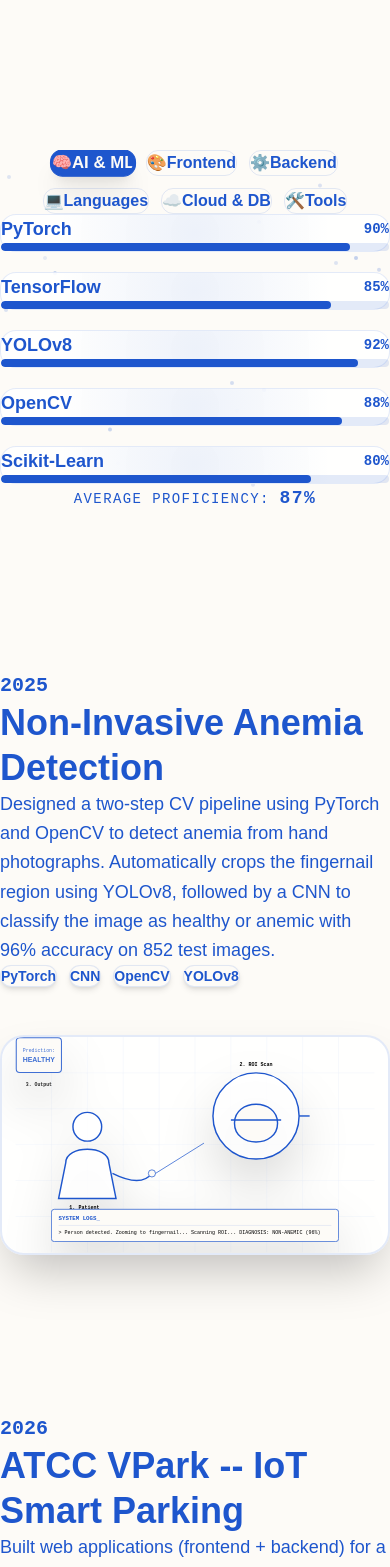
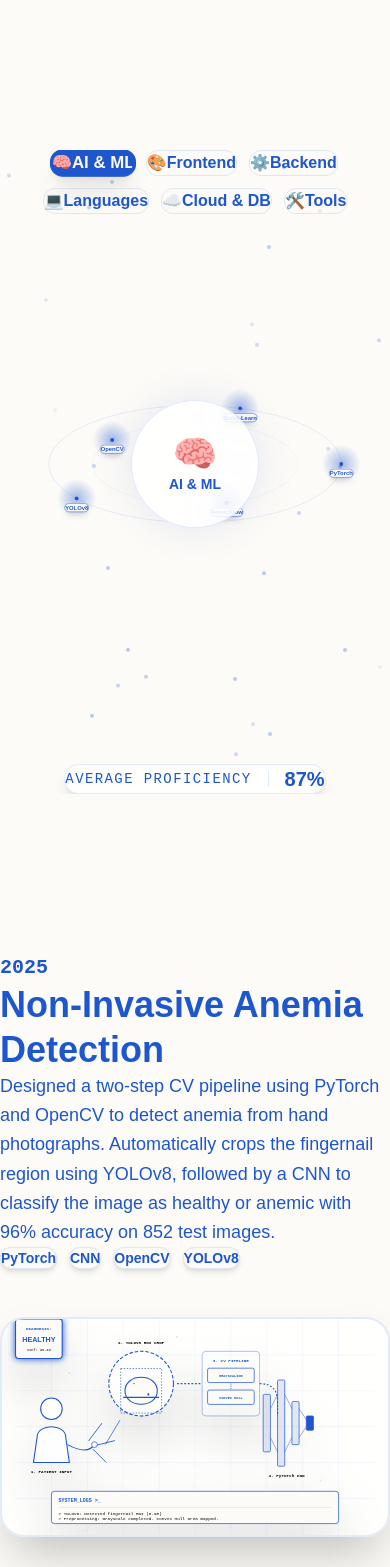
Before and after one commit to 22MIS1157/22MIS1157.github.io, a React (Vite) app: page / in a window 390 px wide. Shown: the part 2140-3707 px from the top of the page. Built offline with nearby package versions, Linux system fonts and the light colour scheme.

Commit message:
feat: redesign Anemia SVG to highly complex CV pipeline and re-implement Skills with CSS orbital animations

```diff
--- a/src/components/Projects.jsx
+++ b/src/components/Projects.jsx
@@ -31,79 +31,147 @@ export default function Projects() {
           <div className="w-full aspect-video rounded-3xl border-2 border-[var(--glass-border)] bg-[var(--glass-bg)] shadow-2xl overflow-hidden relative flex items-center justify-center p-4">
             <svg className="w-full h-full drop-shadow-2xl" viewBox="0 0 1000 600" preserveAspectRatio="xMidYMid meet">
 
-              {/* Background Grid */}
-              <g opacity="0.1">
+              {/* Background Grid & Particles */}
+              <g opacity="0.15">
                 <path d="M0,100 L1000,100 M0,200 L1000,200 M0,300 L1000,300 M0,400 L1000,400 M0,500 L1000,500" stroke="var(--fg)" strokeWidth="1"/>
                 <path d="M100,0 L100,600 M200,0 L200,600 M300,0 L300,600 M400,0 L400,600 M500,0 L500,600 M600,0 L600,600 M700,0 L700,600 M800,0 L800,600 M900,0 L900,600" stroke="var(--fg)" strokeWidth="1"/>
+                {/* Floating data nodes */}
+                <circle cx="150" cy="150" r="3" fill="var(--fg)" />
+                <circle cx="850" cy="450" r="3" fill="var(--fg)" />
+                <circle cx="450" cy="50" r="3" fill="var(--fg)" />
               </g>
 
-              {/* 1. Person Silhouette */}
-              <g transform="translate(100, 200)">
-                <circle cx="100" cy="50" r="40" fill="var(--glass-bg)" stroke="var(--fg)" strokeWidth="4"/>
-                <path d="M40,150 C40,100 160,100 160,150 L180,250 L20,250 Z" fill="var(--glass-bg)" stroke="var(--fg)" strokeWidth="4"/>
-                {/* Arm and Hand */}
-                <path d="M170,180 Q250,220 280,180" fill="none" stroke="var(--fg)" strokeWidth="4"/>
-                <circle cx="280" cy="180" r="10" fill="var(--bg)" stroke="var(--fg)" strokeWidth="2"/>
-                <text x="50" y="280" fill="var(--text-muted)" fontFamily="var(--font-mono)" fontSize="14" fontWeight="bold">1. Patient</text>
+              {/* 1. Patient Scan Phase */}
+              <g transform="translate(40, 200)">
+                <circle cx="60" cy="50" r="30" fill="var(--glass-bg)" stroke="var(--fg)" strokeWidth="3"/>
+                <path d="M20,130 C20,90 100,90 100,130 L110,200 L10,200 Z" fill="var(--glass-bg)" stroke="var(--fg)" strokeWidth="3"/>
+                <path d="M105,150 Q160,180 180,150" fill="none" stroke="var(--fg)" strokeWidth="3"/>
+                <circle cx="180" cy="150" r="8" fill="var(--bg)" stroke="var(--fg)" strokeWidth="2"/>
+
+                {/* Scan rays */}
+                <motion.path
+                  animate={{ opacity: [0, 1, 0], scale: [0.8, 1.2, 0.8] }}
+                  transition={{ duration: 2, repeat: Infinity }}
+                  d="M170,140 L200,100 M190,150 L230,140 M180,160 L210,190" stroke="var(--accent)" strokeWidth="2" strokeLinecap="round"
+                />
+                <text x="60" y="230" fill="var(--text-muted)" fontFamily="var(--font-mono)" fontSize="12" fontWeight="bold" textAnchor="middle">1. PATIENT INPUT</text>
               </g>
 
-              {/* Zoom lens connecting line */}
+              {/* Data Flow Line 1 */}
               <motion.path
                 initial={{ pathLength: 0 }}
                 animate={{ pathLength: 1 }}
-                transition={{ duration: 3, repeat: Infinity, times: [0, 0.5, 1] }}
-                d="M390,380 L550,280" stroke="var(--accent)" strokeWidth="2" strokeDasharray="5 5" fill="none"
+                transition={{ duration: 2, repeat: Infinity }}
+                d="M250,350 L310,250" stroke="var(--accent)" strokeWidth="2" strokeDasharray="5 5" fill="none"
               />
 
-              {/* 2. Zoomed In View & Scanning */}
-              <g transform="translate(550, 100)">
-                <circle cx="120" cy="120" r="120" fill="var(--glass-bg)" stroke="var(--fg)" strokeWidth="4"/>
-                {/* Big Fingernail */}
-                <path d="M60,140 C60,70 180,70 180,140 C180,210 60,210 60,140 Z" fill="var(--bg)" stroke="var(--fg)" strokeWidth="4"/>
+              {/* 2. YOLOv8 ROI Extraction (Zoomed Nail) */}
+              <g transform="translate(250, 80)">
+                <circle cx="100" cy="100" r="90" fill="var(--glass-bg)" stroke="var(--fg)" strokeWidth="3" strokeDasharray="10 5"/>
+                {/* Nail Shape */}
+                <path d="M55,120 C55,70 145,70 145,120 C145,170 55,170 55,120 Z" fill="var(--bg)" stroke="var(--fg)" strokeWidth="3"/>
 
-                {/* Laser scan line over zoomed nail */}
-                <motion.line
-                  initial={{ y1: 70, y2: 70, opacity: 0 }}
-                  animate={{ y1: [70, 190, 70], y2: [70, 190, 70], opacity: [0, 1, 1, 0] }}
-                  transition={{ duration: 3, repeat: Infinity, times: [0, 0.2, 0.8, 1] }}
-                  x1="50" x2="190" stroke="var(--accent)" strokeWidth="4"
+                {/* YOLO Bounding Box */}
+                <motion.rect
+                  animate={{ opacity: [0.3, 1, 0.3], scale: [0.95, 1.05, 0.95] }}
+                  transition={{ duration: 1.5, repeat: Infinity }}
+                  x="45" y="60" width="110" height="120" fill="none" stroke="var(--accent)" strokeWidth="2" strokeDasharray="4 4"
                 />
 
-                <text x="120" y="-20" fill="var(--text-muted)" fontFamily="var(--font-mono)" fontSize="14" fontWeight="bold" textAnchor="middle">2. ROI Scan</text>
+                {/* Laser Scanner */}
+                <motion.line
+                  initial={{ y1: 65, y2: 65 }}
+                  animate={{ y1: [65, 175, 65], y2: [65, 175, 65] }}
+                  transition={{ duration: 3, repeat: Infinity, ease: "linear" }}
+                  x1="50" x2="150" stroke="var(--accent)" strokeWidth="3"
+                />
+
+                {/* Extraction Nodes */}
+                <motion.circle animate={{ r: [2, 4, 2] }} transition={{ duration: 0.5, repeat: Infinity }} cx="80" cy="100" fill="var(--accent)"/>
+                <motion.circle animate={{ r: [2, 4, 2] }} transition={{ duration: 0.7, repeat: Infinity }} cx="120" cy="130" fill="var(--accent)"/>
+
+                <text x="100" y="-10" fill="var(--text-muted)" fontFamily="var(--font-mono)" fontSize="12" fontWeight="bold" textAnchor="middle">2. YOLOv8 ROI CROP</text>
               </g>
 
-              {/* Data flow to output */}
+              {/* Data Flow Line 2 */}
               <motion.path
-                initial={{ pathLength: 0 }}
-                animate={{ pathLength: 1 }}
-                transition={{ duration: 3, repeat: Infinity, delay: 1 }}
-                d="M790,220 L850,220" stroke="var(--accent)" strokeWidth="4" strokeDasharray="10 10" fill="none"
+                initial={{ strokeDashoffset: 20 }}
+                animate={{ strokeDashoffset: 0 }}
+                transition={{ duration: 1, repeat: Infinity, ease: "linear" }}
+                d="M450,180 L520,180" stroke="var(--fg)" strokeWidth="3" strokeDasharray="5 5" fill="none"
               />
 
-              {/* 3. Final Output */}
+              {/* 3. Computer Vision Preprocessing Pipeline */}
+              <g transform="translate(520, 90)">
+                <rect x="0" y="0" width="160" height="180" fill="var(--glass-bg)" stroke="var(--fg)" strokeWidth="2" rx="10" opacity="0.5"/>
+                <text x="80" y="30" fill="var(--fg)" fontFamily="var(--font-mono)" fontSize="12" fontWeight="bold" textAnchor="middle">3. CV PIPELINE</text>
+
+                {/* Grayscale Block */}
+                <motion.g animate={{ y: [0, -3, 0] }} transition={{ duration: 2, repeat: Infinity }}>
+                  <rect x="15" y="50" width="130" height="40" fill="var(--bg)" stroke="var(--accent)" strokeWidth="2" rx="5"/>
+                  <text x="80" y="75" fill="var(--accent)" fontFamily="var(--font-mono)" fontSize="10" fontWeight="bold" textAnchor="middle">GRAYSCALING</text>
+                </motion.g>
+
+                <path d="M80,90 L80,110" stroke="var(--fg)" strokeWidth="2" strokeDasharray="3 3"/>
+
+                {/* Convex Hull Block */}
+                <motion.g animate={{ y: [0, -3, 0] }} transition={{ duration: 2, repeat: Infinity, delay: 0.5 }}>
+                  <rect x="15" y="110" width="130" height="40" fill="var(--bg)" stroke="var(--accent)" strokeWidth="2" rx="5"/>
+                  <text x="80" y="135" fill="var(--accent)" fontFamily="var(--font-mono)" fontSize="10" fontWeight="bold" textAnchor="middle">CONVEX HULL</text>
+                </motion.g>
+              </g>
+
+              {/* Data Flow Line 3 */}
+              <motion.path
+                initial={{ strokeDashoffset: 20 }}
+                animate={{ strokeDashoffset: 0 }}
+                transition={{ duration: 1, repeat: Infinity, ease: "linear" }}
+                d="M680,180 Q730,180 730,230 L730,270" stroke="var(--fg)" strokeWidth="3" strokeDasharray="5 5" fill="none"
+              />
+
+              {/* 4. Deep Learning CNN Classification */}
+              <g transform="translate(730, 290)">
+                {/* CNN Layers Visualization */}
+                <rect x="-40" y="-80" width="20" height="160" fill="var(--glass-border)" stroke="var(--fg)" strokeWidth="2" rx="3"/>
+                <rect x="0" y="-120" width="20" height="240" fill="var(--glass-border)" stroke="var(--fg)" strokeWidth="2" rx="3"/>
+                <rect x="40" y="-60" width="20" height="120" fill="var(--glass-border)" stroke="var(--fg)" strokeWidth="2" rx="3"/>
+                <rect x="80" y="-20" width="20" height="40" fill="var(--accent)" stroke="var(--fg)" strokeWidth="2" rx="3"/>
+
+                {/* Neural Network Connections */}
+                <motion.path
+                  animate={{ opacity: [0.1, 1, 0.1] }}
+                  transition={{ duration: 1.5, repeat: Infinity }}
+                  d="M-20,-40 L0,-80 M-20,40 L0,80 M20,-80 L40,-40 M20,80 L40,40 M60,-40 L80,-10 M60,40 L80,10" stroke="var(--accent)" strokeWidth="1.5" fill="none"
+                />
+
+                <text x="25" y="150" fill="var(--text-muted)" fontFamily="var(--font-mono)" fontSize="12" fontWeight="bold" textAnchor="middle">4. PyTorch CNN</text>
+              </g>
+
+              {/* 5. Final Output Diagnostic Panel */}
               <motion.g
-                initial={{ opacity: 0, scale: 0.8 }}
-                animate={{ opacity: [0, 0, 1, 1], scale: [0.8, 0.8, 1, 1] }}
-                transition={{ duration: 3, repeat: Infinity, times: [0, 0.6, 0.7, 1] }}
-                transform="translate(850, 170)"
+                initial={{ opacity: 0, scale: 0.9 }}
+                animate={{ opacity: [0, 1, 1, 0], scale: [0.9, 1, 1, 0.9] }}
+                transition={{ duration: 6, repeat: Infinity, times: [0, 0.1, 0.9, 1] }}
+                transform="translate(850, 200)"
               >
-                <rect x="0" y="0" width="130" height="100" fill="var(--bg)" stroke="var(--accent)" strokeWidth="3" rx="10"/>
-                <text x="65" y="40" fill="var(--fg)" fontFamily="var(--font-mono)" fontSize="14" textAnchor="middle">Prediction:</text>
-                <text x="65" y="70" fill="var(--accent)" fontFamily="var(--font-outfit)" fontSize="20" fontWeight="bold" textAnchor="middle">HEALTHY</text>
-                <text x="65" y="140" fill="var(--text-muted)" fontFamily="var(--font-mono)" fontSize="14" fontWeight="bold" textAnchor="middle">3. Output</text>
+                <rect x="0" y="0" width="130" height="110" fill="var(--bg)" stroke="var(--accent)" strokeWidth="3" rx="8" style={{ filter: 'drop-shadow(0 0 10px var(--accent))' }}/>
+                <text x="65" y="30" fill="var(--fg)" fontFamily="var(--font-mono)" fontSize="12" fontWeight="bold" textAnchor="middle">DIAGNOSIS:</text>
+                <text x="65" y="65" fill="var(--accent)" fontFamily="var(--font-outfit)" fontSize="20" fontWeight="bold" textAnchor="middle">HEALTHY</text>
+                <text x="65" y="90" fill="var(--text-muted)" fontFamily="var(--font-mono)" fontSize="10" textAnchor="middle">Conf: 96.4%</text>
               </motion.g>
 
-              {/* Final Output Log */}
+              {/* System Console Logs (Bottom) */}
               <motion.g
                 initial={{ opacity: 0 }}
                 animate={{ opacity: [0, 1, 1, 0] }}
-                transition={{ duration: 3, repeat: Infinity, times: [0, 0.7, 0.9, 1] }}
+                transition={{ duration: 6, repeat: Infinity, times: [0, 0.1, 0.9, 1] }}
                 transform="translate(100, 480)"
               >
                 <rect x="0" y="0" width="800" height="90" fill="var(--bg)" stroke="var(--accent)" strokeWidth="2" rx="8"/>
-                <text x="20" y="30" fill="var(--fg)" fontFamily="var(--font-mono)" fontSize="16" fontWeight="bold">SYSTEM LOGS_</text>
+                <text x="20" y="30" fill="var(--accent)" fontFamily="var(--font-mono)" fontSize="14" fontWeight="bold">SYSTEM_LOGS &gt;_</text>
                 <line x1="20" y1="45" x2="780" y2="45" stroke="var(--glass-border)" strokeWidth="2"/>
-                <text x="20" y="70" fill="var(--text-muted)" fontFamily="var(--font-mono)" fontSize="14">&gt; Person detected. Zooming to fingernail... Scanning ROI... DIAGNOSIS: NON-ANEMIC (96%)</text>
+                <text x="20" y="65" fill="var(--text-muted)" fontFamily="var(--font-mono)" fontSize="12">&gt; YOLOv8: Detected fingernail ROI (0.98)</text>
+                <text x="20" y="80" fill="var(--text-muted)" fontFamily="var(--font-mono)" fontSize="12">&gt; Preprocessing: Grayscale completed. Convex Hull area mapped.</text>
               </motion.g>
 
             </svg>
--- a/src/components/Skills.jsx
+++ b/src/components/Skills.jsx
@@ -1,6 +1,5 @@
-import { useState, useRef } from 'react';
-import { motion, useMotionValue, useSpring, useTransform, AnimatePresence } from 'framer-motion';
-import { useTheme } from './ThemeContext';
+import { useState, useEffect } from 'react';
+import { motion, AnimatePresence } from 'framer-motion';
 
 const categories = [
   {
@@ -70,72 +69,116 @@ const categories = [
   },
 ];
 
-/* ── 3D-tilt skill card (hover-driven) ─────────────────── */
-function SkillCard({ skill, index }) {
-  const ref = useRef(null);
-  const x = useMotionValue(0);
-  const y = useMotionValue(0);
-  const rotateX = useSpring(useTransform(y, [-0.5, 0.5], [15, -15]), { stiffness: 200, damping: 20 });
-  const rotateY = useSpring(useTransform(x, [-0.5, 0.5], [-15, 15]), { stiffness: 200, damping: 20 });
-
-  function handleMouse(e) {
-    const rect = ref.current.getBoundingClientRect();
-    const px = (e.clientX - rect.left) / rect.width - 0.5;
-    const py = (e.clientY - rect.top) / rect.height - 0.5;
-    x.set(px);
-    y.set(py);
-  }
-
-  function handleLeave() {
-    x.set(0);
-    y.set(0);
-  }
+/* ── Orbital System Component ─────────────────── */
+function OrbitalSystem({ category }) {
+  const numSkills = category.skills.length;
+  const radiusX = 300;
+  const radiusY = 120;
 
   return (
+    <div className="relative w-full max-w-4xl mx-auto h-[500px] flex items-center justify-center pointer-events-none">
+
+      {/* Central Hub */}
       <motion.div
-      ref={ref}
-      onMouseMove={handleMouse}
-      onMouseLeave={handleLeave}
-      initial={{ opacity: 0, y: 30 }}
-      animate={{ opacity: 1, y: 0 }}
-      transition={{ duration: 0.5, delay: index * 0.06 }}
-      style={{ rotateX, rotateY, transformStyle: 'preserve-3d' }}
-      className="group relative p-5 rounded-2xl border border-[var(--glass-border)] bg-[var(--glass-bg)] backdrop-blur-md cursor-pointer hover:border-[var(--accent)] transition-colors duration-300"
+        initial={{ scale: 0, opacity: 0 }}
+        animate={{ scale: 1, opacity: 1 }}
+        transition={{ type: 'spring', bounce: 0.5, duration: 1 }}
+        className="absolute z-20 flex flex-col items-center justify-center w-32 h-32 rounded-full border border-[var(--glass-border)] bg-[var(--glass-bg)] backdrop-blur-xl shadow-[0_0_40px_var(--glass-border)]"
       >
-      {/* Glow on hover */}
-      <div className="absolute inset-0 rounded-2xl opacity-0 group-hover:opacity-100 transition-opacity duration-500 pointer-events-none"
-        style={{ background: 'radial-gradient(circle at 50% 50%, var(--accent), transparent 70%)', opacity: 0.08 }}
+        <span className="text-4xl mb-1">{category.icon}</span>
+        <span className="font-bold text-[var(--fg)] text-sm">{category.name}</span>
+      </motion.div>
+
+      {/* Orbits */}
+      <svg className="absolute inset-0 w-full h-full pointer-events-none" viewBox="-400 -250 800 500">
+        <defs>
+          <radialGradient id="glow" cx="50%" cy="50%" r="50%">
+            <stop offset="0%" stopColor="var(--accent)" stopOpacity="0.4" />
+            <stop offset="100%" stopColor="var(--accent)" stopOpacity="0" />
+          </radialGradient>
+        </defs>
+
+        {/* Orbit Rings */}
+        <motion.ellipse
+          initial={{ pathLength: 0, opacity: 0 }}
+          animate={{ pathLength: 1, opacity: 0.2 }}
+          transition={{ duration: 2, ease: "easeInOut" }}
+          cx="0" cy="0" rx={radiusX} ry={radiusY}
+          fill="none" stroke="var(--fg)" strokeWidth="1" strokeDasharray="4 8"
+        />
+        <motion.ellipse
+          initial={{ pathLength: 0, opacity: 0 }}
+          animate={{ pathLength: 1, opacity: 0.1 }}
+          transition={{ duration: 2.5, ease: "easeInOut" }}
+          cx="0" cy="0" rx={radiusX * 0.7} ry={radiusY * 0.7}
+          fill="none" stroke="var(--fg)" strokeWidth="1" strokeDasharray="4 8"
         />
 
-      <div className="flex items-center justify-between mb-3 relative z-10">
-        <span className="text-lg font-bold text-[var(--fg)] group-hover:text-[var(--accent)] transition-colors duration-300">{skill.name}</span>
-        <span className="font-mono text-sm text-[var(--accent)] font-bold">{skill.level}%</span>
+        {/* Orbiting Skill Nodes */}
+        {category.skills.map((skill, index) => {
+          const angleOffset = (index / numSkills) * Math.PI * 2;
+          // Alternate rings
+          const rx = index % 2 === 0 ? radiusX : radiusX * 0.7;
+          const ry = index % 2 === 0 ? radiusY : radiusY * 0.7;
+          const duration = index % 2 === 0 ? 20 : 15;
+          const direction = index % 2 === 0 ? 1 : -1;
+
+          return (
+            <motion.g
+              key={skill.name}
+              initial={{ opacity: 0 }}
+              animate={{ opacity: 1 }}
+              transition={{ delay: 1 + index * 0.2 }}
+            >
+              <motion.g
+                animate={{
+                  rotate: [0, 360 * direction]
+                }}
+                transition={{
+                  duration: duration,
+                  repeat: Infinity,
+                  ease: "linear"
+                }}
+              >
+                <g transform={`translate(${rx * Math.cos(angleOffset)}, ${ry * Math.sin(angleOffset)})`}>
+                  {/* Counter-rotate to keep text upright */}
+                  <motion.g
+                    animate={{ rotate: [0, -360 * direction] }}
+                    transition={{
+                      duration: duration,
+                      repeat: Infinity,
+                      ease: "linear"
+                    }}
+                  >
+                    <circle cx="0" cy="0" r="40" fill="url(#glow)" />
+                    <circle cx="0" cy="0" r="4" fill="var(--accent)" />
+                    <foreignObject x="-60" y="10" width="120" height="40" className="pointer-events-auto">
+                      <div className="flex flex-col items-center justify-center">
+                        <span className="px-3 py-1 bg-[var(--bg)] border border-[var(--accent)] text-[var(--fg)] text-xs font-bold rounded-full shadow-lg hover:bg-[var(--accent)] hover:text-[var(--bg)] transition-colors cursor-pointer">
+                          {skill.name}
+                        </span>
                       </div>
-
-      {/* Animated progress bar */}
-      <div className="w-full h-2 rounded-full bg-[var(--glass-border)] overflow-hidden relative z-10">
-        <motion.div
-          initial={{ width: 0 }}
-          animate={{ width: `${skill.level}%` }}
-          transition={{ duration: 1.2, delay: index * 0.06 + 0.3, ease: [0.22, 1, 0.36, 1] }}
-          className="h-full rounded-full"
-          style={{ background: 'linear-gradient(90deg, var(--accent), var(--fg))' }}
-        />
+                    </foreignObject>
+                  </motion.g>
+                </g>
+              </motion.g>
+            </motion.g>
+          );
+        })}
+      </svg>
     </div>
-    </motion.div>
   );
 }
 
 export default function Skills() {
   const [activeCategory, setActiveCategory] = useState(0);
-  const { theme } = useTheme();
 
   return (
     <section className="relative w-full py-24 flex flex-col items-center justify-center bg-[var(--bg)] overflow-hidden" id="skills">
 
       {/* Background particles */}
       <div className="absolute inset-0 overflow-hidden pointer-events-none">
-        {[...Array(20)].map((_, i) => (
+        {[...Array(30)].map((_, i) => (
           <motion.div
             key={i}
             className="absolute w-1 h-1 rounded-full"
@@ -143,14 +186,14 @@ export default function Skills() {
               left: `${Math.random() * 100}%`,
               top: `${Math.random() * 100}%`,
               background: 'var(--accent)',
-              opacity: 0.2,
+              opacity: 0.1,
             }}
             animate={{
-              y: [0, -30, 0],
-              opacity: [0.1, 0.4, 0.1],
+              y: [0, -50, 0],
+              opacity: [0.05, 0.3, 0.05],
             }}
             transition={{
-              duration: 3 + Math.random() * 4,
+              duration: 4 + Math.random() * 5,
               repeat: Infinity,
               delay: Math.random() * 3,
             }}
@@ -158,10 +201,10 @@ export default function Skills() {
         ))}
       </div>
 
-      <div className="relative z-10 w-full max-w-6xl mx-auto px-6">
+      <div className="relative z-10 w-full max-w-6xl mx-auto px-6 flex flex-col items-center">
 
-        {/* Category tabs — HOVER driven, not click */}
-        <div className="flex flex-wrap justify-center gap-3 mb-16">
+        {/* Category tabs — HOVER driven */}
+        <div className="flex flex-wrap justify-center gap-3 mb-8">
           {categories.map((cat, i) => (
             <motion.button
               key={cat.name}
@@ -190,35 +233,39 @@ export default function Skills() {
           ))}
         </div>
 
-        {/* Skill cards grid */}
+        {/* Orbital System */}
+        <div className="w-full h-[550px] relative">
           <AnimatePresence mode="wait">
             <motion.div
               key={activeCategory}
-            initial={{ opacity: 0, y: 20 }}
-            animate={{ opacity: 1, y: 0 }}
-            exit={{ opacity: 0, y: -20 }}
-            transition={{ duration: 0.4 }}
-            className="grid grid-cols-1 sm:grid-cols-2 lg:grid-cols-3 gap-5"
+              initial={{ opacity: 0, scale: 0.9, filter: "blur(10px)" }}
+              animate={{ opacity: 1, scale: 1, filter: "blur(0px)" }}
+              exit={{ opacity: 0, scale: 1.1, filter: "blur(10px)" }}
+              transition={{ duration: 0.6 }}
+              className="absolute inset-0"
             >
-            {categories[activeCategory].skills.map((skill, i) => (
-              <SkillCard key={skill.name} skill={skill} index={i} />
-            ))}
+              <OrbitalSystem category={categories[activeCategory]} />
             </motion.div>
           </AnimatePresence>
+        </div>
 
         {/* Average proficiency display */}
         <motion.div
           key={`avg-${activeCategory}`}
-          initial={{ opacity: 0 }}
-          animate={{ opacity: 1 }}
-          transition={{ delay: 0.5 }}
-          className="mt-12 text-center"
+          initial={{ opacity: 0, y: 20 }}
+          animate={{ opacity: 1, y: 0 }}
+          transition={{ delay: 0.8 }}
+          className="mt-4 text-center z-20"
         >
-          <p className="font-mono text-[var(--text-muted)] text-sm tracking-widest uppercase">
-            Average Proficiency: <span className="text-[var(--accent)] font-bold text-lg">
+          <div className="inline-flex items-center gap-4 px-6 py-3 rounded-full border border-[var(--glass-border)] bg-[var(--glass-bg)] backdrop-blur-md shadow-lg">
+            <span className="font-mono text-[var(--text-muted)] text-sm tracking-widest uppercase">
+              Average Proficiency
+            </span>
+            <div className="h-4 w-[1px] bg-[var(--glass-border)]"></div>
+            <span className="text-[var(--accent)] font-bold text-xl">
               {Math.round(categories[activeCategory].skills.reduce((a, s) => a + s.level, 0) / categories[activeCategory].skills.length)}%
             </span>
-          </p>
+          </div>
         </motion.div>
       </div>
     </section>
```
Lines whose indentation alone changed are shown as unchanged.
